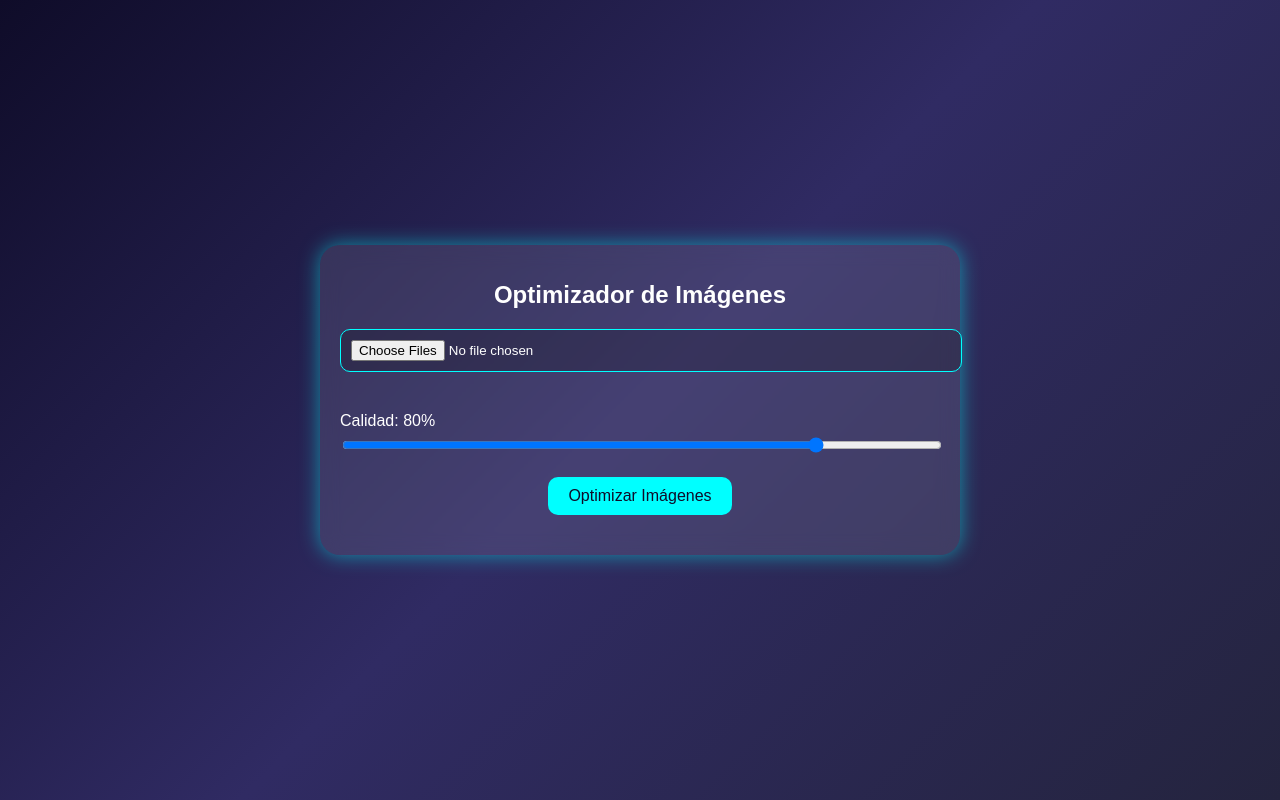
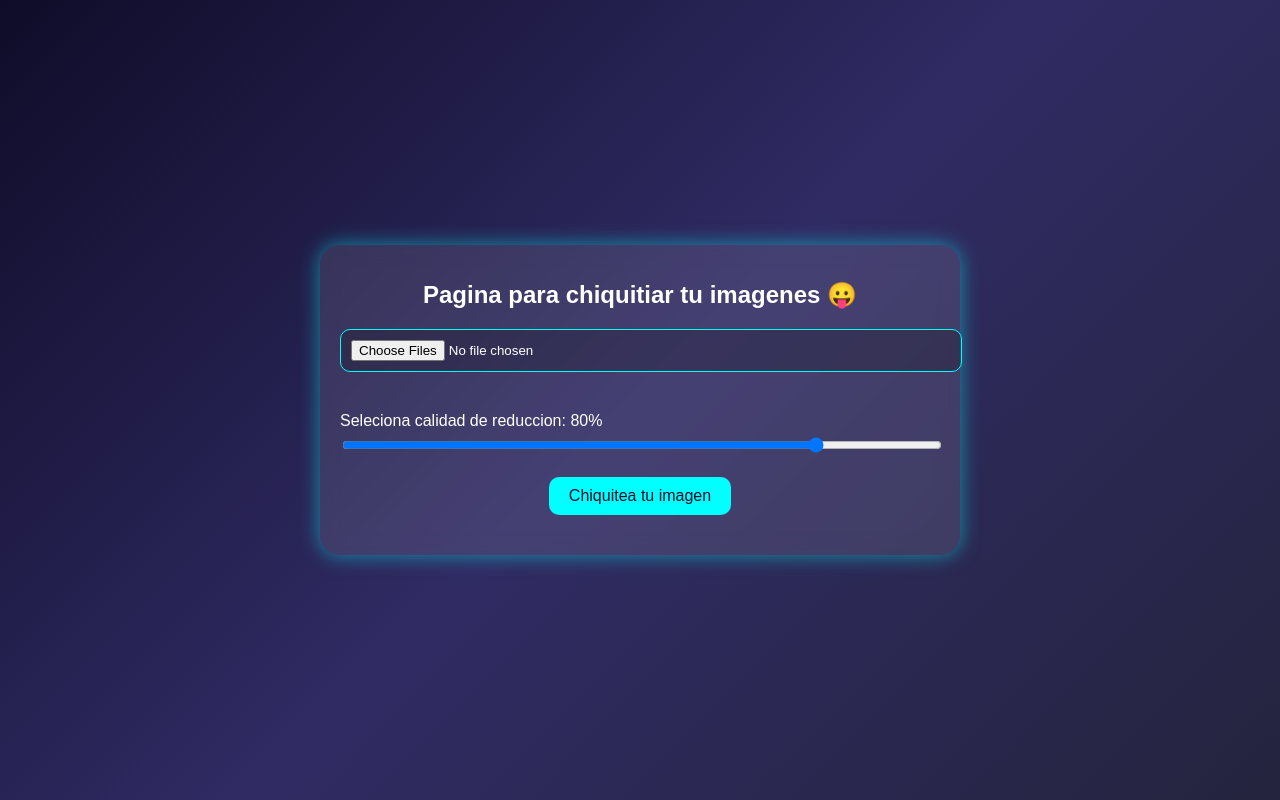
Before and after one commit to AngHHdz/reductor, a plain HTML site: page index.html in a window 1280 px wide. Drawn offline with nearby package versions, Linux system fonts and the light colour scheme.

Commit message:
index.html

```diff
--- a/index.html
+++ b/index.html
@@ -3,19 +3,19 @@
 <head>
     <meta charset="UTF-8">
     <meta name="viewport" content="width=device-width, initial-scale=1.0">
-    <title>Optimizador de Imágenes</title>
+    <title>CHIQUITEADOR DE IMAGENES</title>
     <link rel="stylesheet" type="text/css" href="styles.css">
     <script src="https://cdnjs.cloudflare.com/ajax/libs/jszip/3.7.1/jszip.min.js"></script>
 </head>
 <body>
     <div class="container">
-        <h1>Optimizador de Imágenes</h1>
+        <h1>Pagina para chiquitiar tu imagenes 😛</h1>
         <input type="file" id="fileInput" multiple accept="image/*">
         <div class="slider-container">
-            <label for="qualitySlider">Calidad: <span id="qualityValue">80</span>%</label>
+            <label for="qualitySlider">Seleciona calidad de reduccion: <span id="qualityValue">80</span>%</label>
             <input type="range" id="qualitySlider" min="1" max="100" value="80" oninput="updateQuality()">
         </div>
-        <button onclick="processImages()">Optimizar Imágenes</button>
+        <button onclick="processImages()">Chiquitea tu imagen</button>
         <div id="output"></div>
     </div>
 
```
